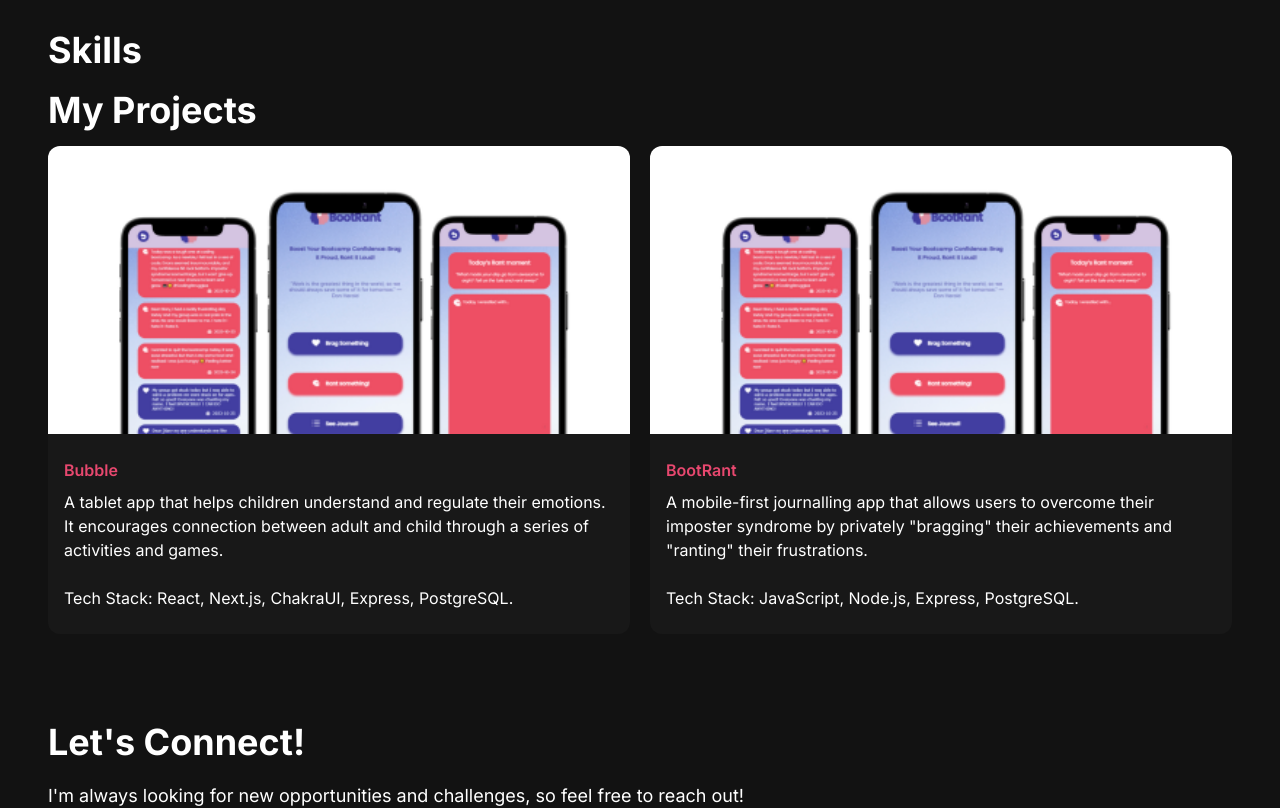
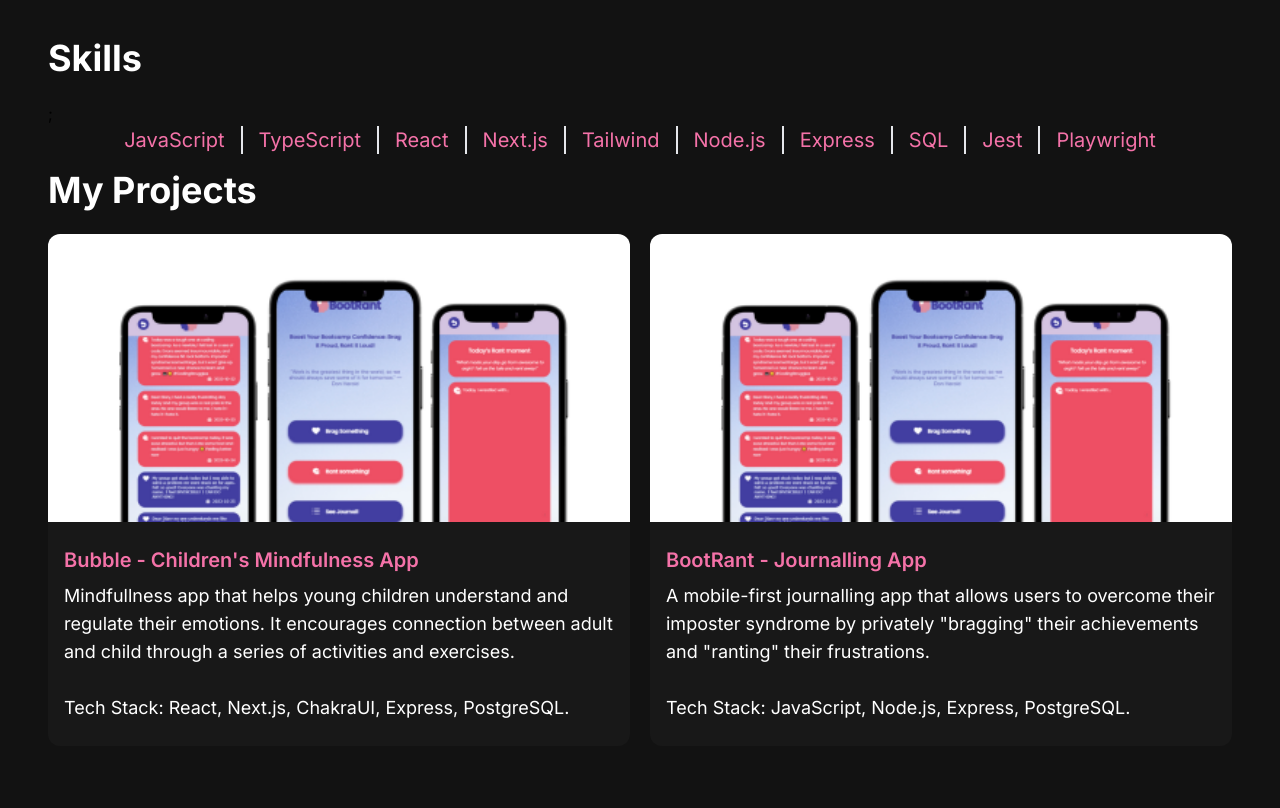
Before and after one commit to indiagrant/React-Portfolio-Site, a Next.js app: page / in a window 1280 px wide. Shown: the part 1500-2308 px from the top of the page. Built offline with nearby package versions, Linux system fonts and the light colour scheme.

Commit message:
skills section complete

```diff
--- a/src/app/components/AboutSection.jsx
+++ b/src/app/components/AboutSection.jsx
@@ -51,7 +51,7 @@ const AboutSection = () => {
           alt="about image"
         />
         <div className="mt-4 lg:pt-12 md:mt-0 text-left flex flex-col h-full">
-          <h2 className="text-4xl font-bold text-white mb-4">About Me</h2>
+          <h2 className="text-4xl font-bold text-white mb-6">About Me</h2>
           <p className="md:text-base lg:text-lg sm:text-sm">
             I'm a Junior Full-Stack Developer who loves taking massive problems
             and going through them with a fine-tooth comb. <br></br>
--- a/src/app/components/ContactSection.jsx
+++ b/src/app/components/ContactSection.jsx
@@ -8,13 +8,13 @@ const ContactSection = () => {
   return (
     <section className="">
       <div>
-        <h2 className="text-4xl font-bold text-white my-2 mb-5">
+        <h2 className="text-4xl font-bold text-white my-2 mb-6">
           Let's Connect!
         </h2>
-        <p className="text-[white] mb-4 md:text-base lg:text-lg sm:text-sm">
+        <p className="text-[white] mb-6 md:text-base lg:text-lg sm:text-sm">
           {""}
           I'm always looking for new opportunities and challenges, so feel free
-          to reach out!
+          to reach out.
         </p>
         <div className="socials flex flex-row gap-4 mt-5">
           <Link href="https://github.com/indiagrant">
--- a/src/app/components/NavLink.jsx
+++ b/src/app/components/NavLink.jsx
@@ -4,7 +4,7 @@ const NavLink = ({ href, title }) => {
   return (
     <Link
       href={href}
-      className="block py-2 pl-3 pr-4 text-[#e2e2e2] sm:text-xl rounded md:p-0 hover:text-[#E8486F]"
+      className="block py-2 pl-3 pr-4 text-[#e2e2e2] sm:text-xl rounded md:p-0 hover:text-[#f472a8]"
     >
       {title}
     </Link>
--- a/src/app/components/ProjectCard.jsx
+++ b/src/app/components/ProjectCard.jsx
@@ -25,8 +25,10 @@ const ProjectCard = ({ imgUrl, title, description, gitUrl, previewUrl }) => {
         </div>
       </div>
       <div className="text-white rounded-b-xl bg-[#181818] py-6 px-4">
-        <h4 className="font-xl font-semibold mb-2 text-[#E8486F]">{title}</h4>
-        <p className="">{description}</p>
+        <h3 className="md:text-md lg:text-xl sm:text-md font-semibold mb-2 text-[#f472a8]">
+          {title}
+        </h3>
+        <p className="md:text-md lg:text-lg sm:text-sm">{description}</p>
       </div>
     </div>
   );
--- a/src/app/components/ProjectSection.jsx
+++ b/src/app/components/ProjectSection.jsx
@@ -4,12 +4,12 @@ import ProjectCard from "./ProjectCard";
 const projectsData = [
   {
     id: 1,
-    title: "Bubble",
+    title: "Bubble - Children's Mindfulness App",
     description: (
       <div className="flex flex-col h-full">
-        A tablet app that helps children understand and regulate their emotions.
-        It encourages connection between adult and child through a series of
-        activities and games.
+        Mindfullness app that helps young children understand and regulate their
+        emotions. It encourages connection between adult and child through a
+        series of activities and exercises.
         <br />
         <br />
         Tech Stack: React, Next.js, ChakraUI, Express, PostgreSQL.
@@ -22,7 +22,7 @@ const projectsData = [
   },
   {
     id: 2,
-    title: "BootRant",
+    title: "BootRant - Journalling App",
     description: (
       <div className="flex flex-col h-full">
         A mobile-first journalling app that allows users to overcome their
@@ -43,7 +43,7 @@ const projectsData = [
 const ProjectSection = () => {
   return (
     <div>
-      <h2 className="text-4xl font-bold text-white mt-4 mb-4">My Projects</h2>
+      <h2 className="text-4xl font-bold text-white mt-4 mb-6">My Projects</h2>
       <div className="grid md:grid-cols-2 gap-5 md:gap-5 pb-20">
         {projectsData.map((project) => (
           <ProjectCard
--- a/src/app/components/SkillsSection.jsx
+++ b/src/app/components/SkillsSection.jsx
@@ -1,7 +1,23 @@
 import React from "react";
 
 const SkillsSection = () => {
-  return <h1 className="text-4xl font-bold text-white my-2 mb-5">Skills</h1>;
+  return (
+    <>
+      <h1 className="text-4xl font-bold text-white my-2 mb-6">Skills</h1>;
+      <ul className="flex flex-wrap gap-4 justify-center items-center text-[#f472a8] mb-4 md:text-lg lg:text-xl sm:text-md mb-20">
+        <li className="border-r-2 pr-4">JavaScript</li>
+        <li className="border-r-2 pr-4">TypeScript</li>
+        <li className="border-r-2 pr-4">React</li>
+        <li className="border-r-2 pr-4">Next.js</li>
+        <li className="border-r-2 pr-4">Tailwind</li>
+        <li className="border-r-2 pr-4">Node.js</li>
+        <li className="border-r-2 pr-4">Express</li>
+        <li className="border-r-2 pr-4">SQL</li>
+        <li className="border-r-2 pr-4">Jest</li>
+        <li>Playwright</li>
+      </ul>
+    </>
+  );
 };
 
 export default SkillsSection;
--- a/src/app/layout.js
+++ b/src/app/layout.js
@@ -4,7 +4,7 @@ import "./globals.css";
 const inter = Inter({ subsets: ["latin"] });
 
 export const metadata = {
-  title: "India Grant | Full-Stack Dev",
+  title: "India Grant | Software Developer",
 };
 
 export default function RootLayout({ children }) {
```
Also changed, not shown: public/images/github.svg, public/images/linkedin.svg.
